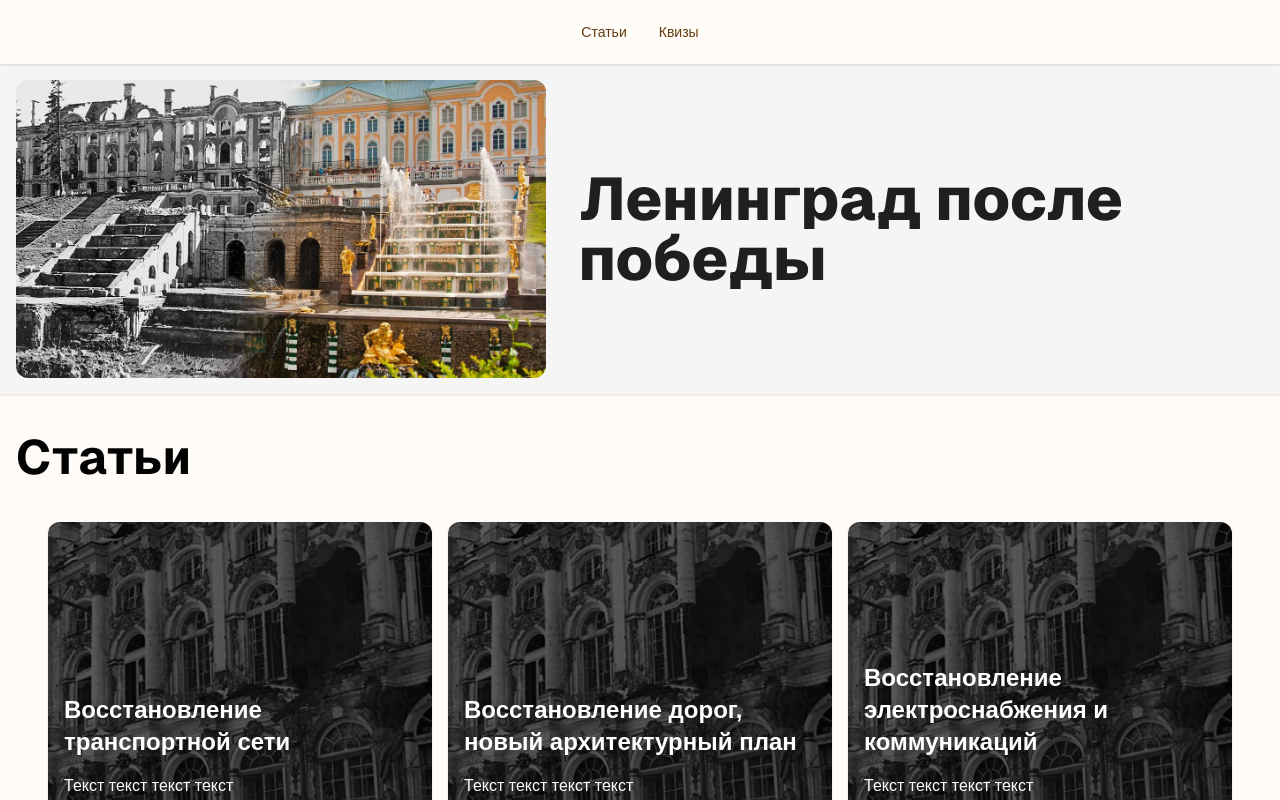
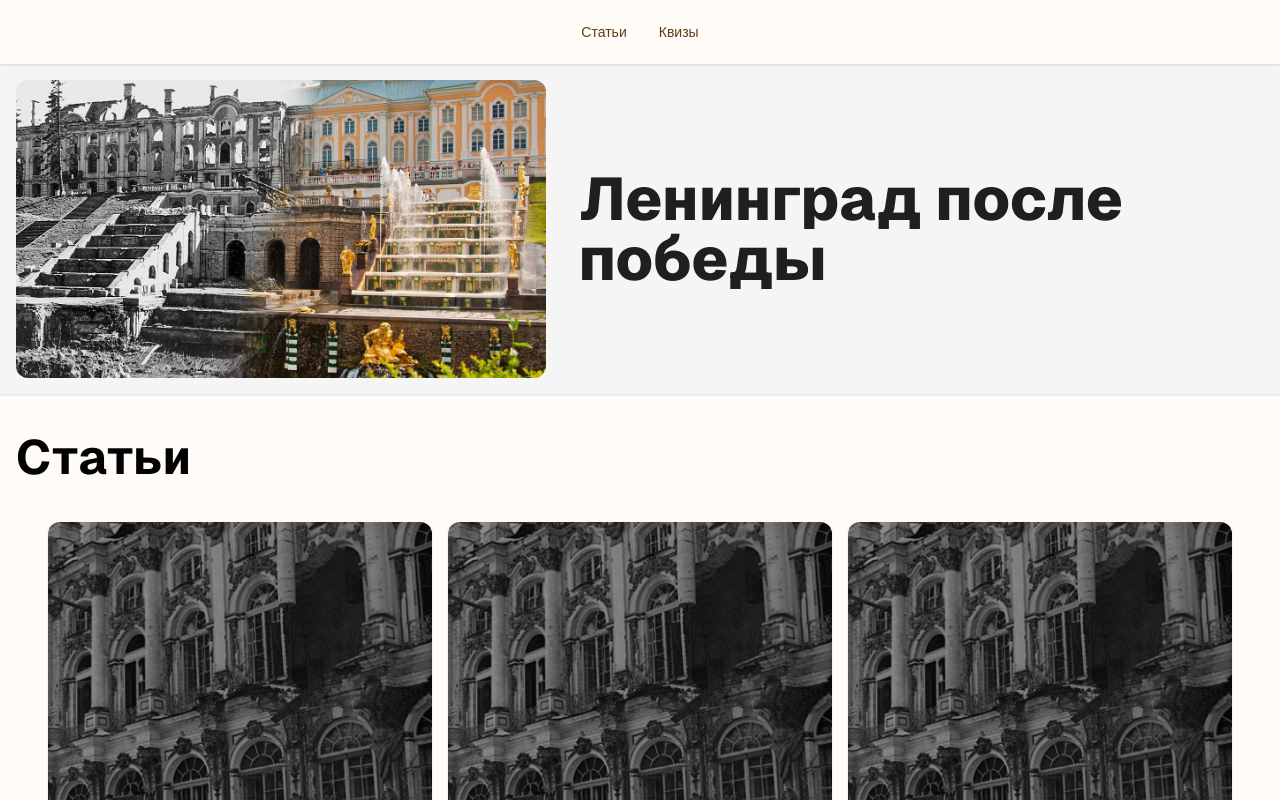
Before and after one commit to JmihPajiloy/history, a Next.js app: page / in a window 1280 px wide. Shown: the top 800 px of the page. Built offline with nearby package versions, Linux system fonts and the light colour scheme.

Commit message:
(probably) fix: scroll issue

```diff
--- a/components/article-card.tsx
+++ b/components/article-card.tsx
@@ -1,6 +1,6 @@
 "use client";
 
-import React, { type PropsWithChildren } from "react";
+import React, { type PropsWithChildren, useEffect } from "react";
 import { animated, useSpring } from "@react-spring/web";
 import { Button } from "@/components/ui/button";
 import { cn } from "@/lib/utils";
@@ -51,10 +51,13 @@ export const ArticleCard = ({
     to: { y: -rem(offset), backdropFilter: "brightness(40%)" },
     default: { y: 0, backdropFilter: "brightness(60%)" },
   }));
+  useEffect(() => {
+    api.set({ y: 0, backdropFilter: "brightness(60%)" })
+  }, [api]);
   return (
     <article className="h-96 w-96 rounded-xl bg-cover bg-center overflow-hidden shadow"
-             // onMouseEnter={() => setClosed(false)}
-             // onMouseLeave={() => setClosed(true)}
+      // onMouseEnter={() => setClosed(false)}
+      // onMouseLeave={() => setClosed(true)}
              onMouseEnter={() => api.start({ to: { y: -rem(offset), backdropFilter: "brightness(40%)" } })}
              onMouseLeave={() => api.start({ to: { y: 0, backdropFilter: "brightness(60%)" } })}
              style={{
@@ -63,7 +66,7 @@ export const ArticleCard = ({
     >
       <animated.div
         className="h-[200%] w-full p-4 backdrop-brightness-75"
-        style={{ ...props, overflowAnchor: "none" }}
+        style={{ ...props }}
       >
         {children}
         <Button className="w-full" variant="secondary" asChild>
```
